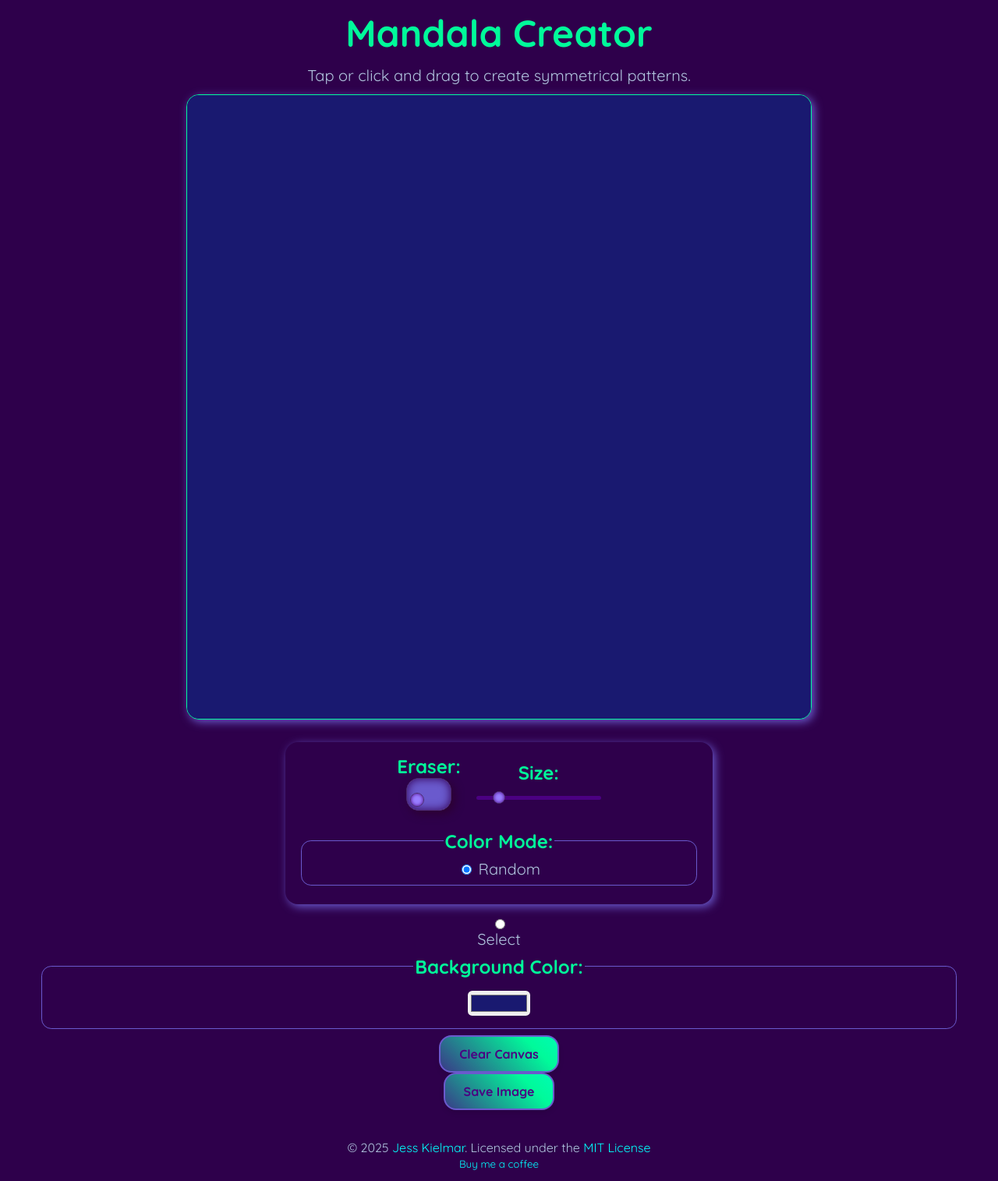
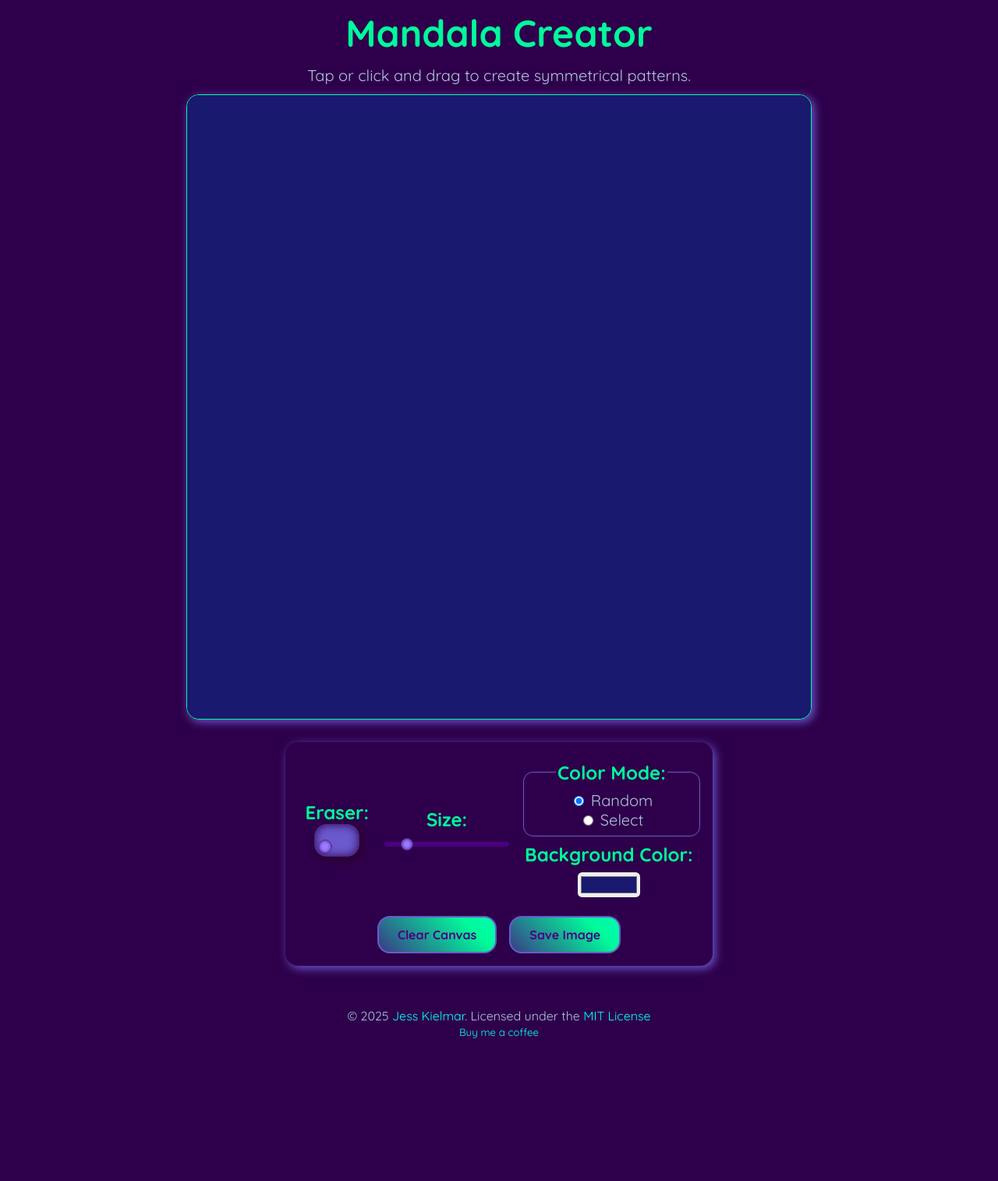
Before and after one commit to kielmarj/kielmarj.github.io, a Jekyll site: the page docs/projects/mandalaCreator/index.html, which Jekyll copies as it is, in a window 1280 px wide. Shown: the whole page at 78% size. Built offline with Jekyll 4.4.1, drawn with Linux system fonts in a browser that asks for light colours; nearby versions of some CDN libraries; after the commit the page ends 1346 px from its top, so only the background shows below that.

Commit message:
update docs/projects/mandalaCreator/index.html

```diff
--- a/docs/projects/mandalaCreator/index.html
+++ b/docs/projects/mandalaCreator/index.html
@@ -40,19 +40,24 @@
             step="1"
           />
         </div>
-
-       <fieldset>
+        <div>
+          <fieldset>
             <legend>Color Mode:</legend>
+            <div>
               <input class="color-mode" type="radio" id="color-mode-random" name="color-mode" value="random" checked>
               <label for="color-mode-random">Random</label>
             </div>
+            <div>
               <input class="color-mode" type="radio" id="color-mode-select" name="color-mode" value="select" />
               <label for="color-mode-select">Select</label>
-        </fieldset>
-        <fieldset>
+            </div>
+          </fieldset>
+        <div>
           <legend>Background Color:</legend>
           <input type="color" id="background-color-picker" value="#191970" />
+        </div>
       </fieldset>
+      </div>
       <div>
         <button id="reset-btn">Clear Canvas</button>
       </div>
```
